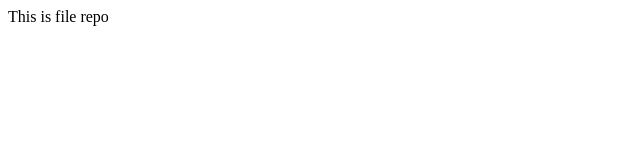
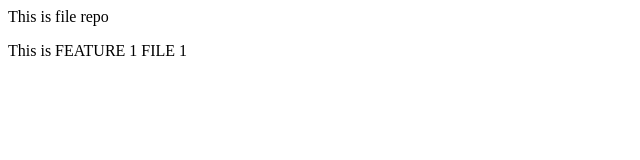
Before and after one commit to hillol-hi/LocalRepo, a plain HTML site: page index.html in a window 1280 px wide. Shown: the whole page, without its empty margins (0-640 px from the left). Drawn offline with Linux system fonts and the light colour scheme.

Commit message:
Feature 1 first

```diff
--- a/index.html
+++ b/index.html
@@ -1 +1,2 @@
 <p>This is file repo</p>
+<p>This is FEATURE 1 FILE 1</p>
```
